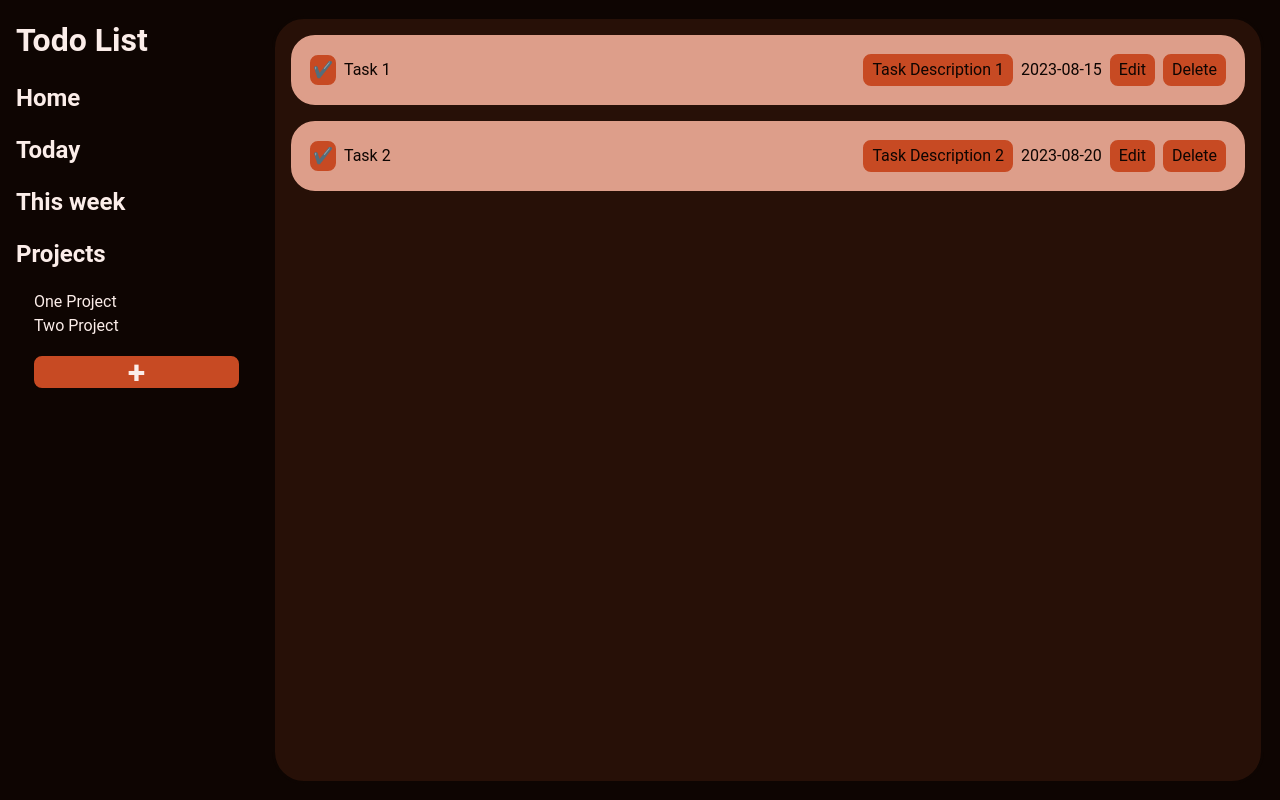
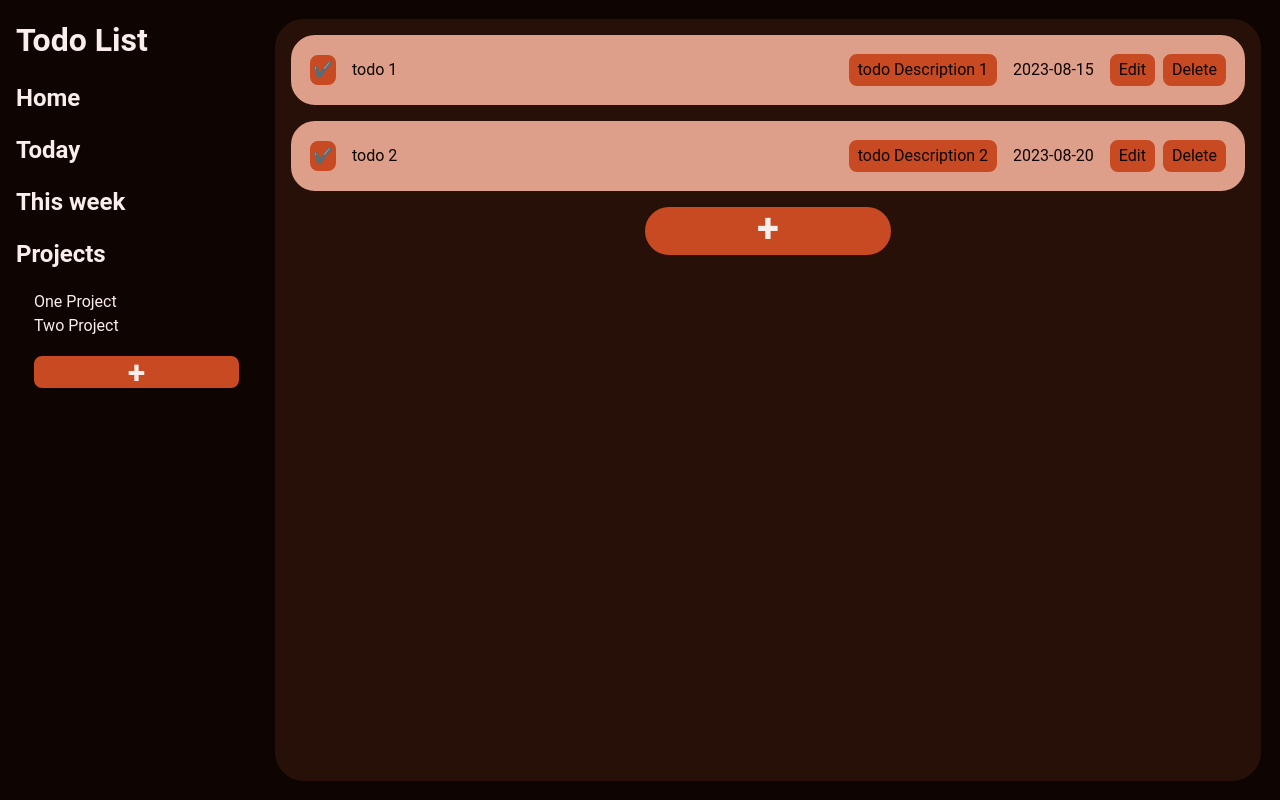
Before and after one commit to Hnikar/odin-todo-list, a website built with webpack: page dist/index.html in a window 1280 px wide. Both pictures are taken after a click on the item "One Project". Built offline with nearby package versions, Linux system fonts and the light colour scheme.

Commit message:
add ability to add new projects and todos +fixes

```diff
--- a/src/modules/dom.js
+++ b/src/modules/dom.js
@@ -8,16 +8,17 @@ const projectList = [
 		description: "Project Description",
 		todos: [
 			{
-				title: "Task 1",
-				description: "Task Description 1",
+				title: "todo 1",
+				description: "todo Description 1",
 				dueDate: "2023-08-15",
 			},
 			{
-				title: "Task 2",
-				description: "Task Description 2",
+				title: "todo 2",
+				description: "todo Description 2",
 				dueDate: "2023-08-20",
 			},
 		],
+		index: 0,
 		addNewTodo(todo) {
 			this.todos.push(todo);
 		},
@@ -39,16 +40,17 @@ const projectList = [
 		description: "Project Description",
 		todos: [
 			{
-				title: "Task 2-1",
-				description: "Task Description 1",
+				title: "todo 2-1",
+				description: "todo Description 1",
 				dueDate: "2023-08-15",
 			},
 			{
-				title: "Task 2-2",
-				description: "Task Description 2",
+				title: "todo 2-2",
+				description: "todo Description 2",
 				dueDate: "2023-08-20",
 			},
 		],
+		index: 1,
 		addNewTodo(todo) {
 			this.todos.push(todo);
 		},
@@ -68,13 +70,53 @@ const projectList = [
 ];
 
 const DomManipulation = (() => {
-	const mainElement = document.querySelector("main");
+	const todoList = document.querySelector(".todo-list");
 	const projectsContainer = document.querySelector(".projects-container");
 	const projectListDOM = projectsContainer.querySelector("ul");
 
-	function createTaskElement(task, currentProject, currentProjectIndex) {
-		const taskElement = document.createElement("div");
-		taskElement.className = "task";
+	const newTodoBtn = document.getElementById("new-todo-btn");
+	newTodoBtn.addEventListener("click", () => {
+		const newTodo = {
+			title: "New Todo",
+			description: "Todo Description",
+			dueDate: "2023-08-15",
+		};
+		console.log(projectList[newTodoBtn.dataset.value]);
+		projectList[newTodoBtn.dataset.value].addNewTodo(newTodo);
+		display(newTodoBtn.dataset.value);
+	});
+
+	const newProjectBtn = document.getElementById("new-project-btn");
+	newProjectBtn.addEventListener("click", () => {
+		const newProject = {
+			title: "One Project",
+			description: "Project Description",
+			todos: [],
+			index: projectList.length,
+			addNewTodo(todo) {
+				this.todos.push(todo);
+			},
+			removeTodo(todo) {
+				const index = this.todos.indexOf(todo);
+				if (index !== -1) {
+					this.todos.splice(index, 1);
+				}
+			},
+			updateTodo(todo, newTodo) {
+				const index = this.todos.indexOf(todo);
+				if (index !== -1) {
+					this.todos.splice(index, 1, newTodo);
+				}
+			},
+		};
+		projectList.push(newProject);
+		newTodoBtn.dataset.value = projectList.length - 1;
+		display(projectList.length - 1);
+	});
+
+	function createtodoElement(todo, project) {
+		const todoElement = document.createElement("li");
+		todoElement.className = "todo";
 
 		const leftDiv = document.createElement("div");
 		leftDiv.className = "left";
@@ -83,23 +125,23 @@ const DomManipulation = (() => {
 		checkboxDiv.className = "checkbox";
 		checkboxDiv.textContent = "✔️"; // Use a proper Unicode checkmark
 
-		const taskNameDiv = document.createElement("div");
-		taskNameDiv.className = "task-name";
-		taskNameDiv.textContent = task.title;
+		const todoNameDiv = document.createElement("div");
+		todoNameDiv.className = "todo-name";
+		todoNameDiv.textContent = todo.title;
 
 		leftDiv.appendChild(checkboxDiv);
-		leftDiv.appendChild(taskNameDiv);
+		leftDiv.appendChild(todoNameDiv);
 
 		const rightDiv = document.createElement("div");
 		rightDiv.className = "right";
 
 		const detailsButton = document.createElement("button");
 		detailsButton.className = "details";
-		detailsButton.textContent = task.description;
+		detailsButton.textContent = todo.description;
 
 		const dateDiv = document.createElement("div");
 		dateDiv.className = "date";
-		dateDiv.textContent = task.dueDate;
+		dateDiv.textContent = todo.dueDate;
 
 		const btnContainerDiv = document.createElement("div");
 		btnContainerDiv.className = "btn-container";
@@ -112,8 +154,8 @@ const DomManipulation = (() => {
 		deleteButton.className = "delete";
 		deleteButton.textContent = "Delete";
 		deleteButton.addEventListener("click", (event) => {
-			currentProject.removeTodo(task);
-			display(currentProjectIndex);
+			project.removeTodo(todo);
+			display(project.index);
 		});
 
 		btnContainerDiv.appendChild(editButton);
@@ -123,31 +165,31 @@ const DomManipulation = (() => {
 		rightDiv.appendChild(dateDiv);
 		rightDiv.appendChild(btnContainerDiv);
 
-		taskElement.appendChild(leftDiv);
-		taskElement.appendChild(rightDiv);
+		todoElement.appendChild(leftDiv);
+		todoElement.appendChild(rightDiv);
 
-		mainElement.appendChild(taskElement);
+		todoList.appendChild(todoElement);
 	}
 
-	function createProjectElement(project, projectIndex) {
+	function createProjectElement(project) {
 		const projectItem = document.createElement("li");
 		projectItem.textContent = project.title;
 		projectListDOM.appendChild(projectItem);
 		projectItem.classList.add("project-list-element");
 		projectItem.addEventListener("click", () => {
-			display(projectIndex);
+			display(project.index);
+			newTodoBtn.dataset.value = project.index;
 		});
 	}
 
 	function display(projectIndex) {
 		projectListDOM.innerHTML = "";
-		projectList.forEach((project, index) => {
-			createProjectElement(project, index);
+		projectList.forEach((project) => {
+			createProjectElement(project);
 		});
-
-		mainElement.innerHTML = "";
+		todoList.innerHTML = "";
 		projectList[projectIndex].todos.forEach((todo) => {
-			createTaskElement(todo, projectList[projectIndex], projectIndex);
+			createtodoElement(todo, projectList[projectIndex]);
 		});
 	}
 
--- a/src/modules/project.js
+++ b/src/modules/project.js
@@ -1,9 +1,10 @@
 export default class Project {
-	constructor(title, description, todoList) {
+	constructor(title, description, todoList, index) {
 		this.title = title;
 		this.description = description;
 		if (todoList === null) this.todoList = [];
 		else this.todoList = todos;
+		this.index = index;
 	}
 	addNewTodo(todo) {
 		this.todoList.push(todo);
```
Also changed, not shown: dist/index.html, dist/main.js, dist/style.css.
